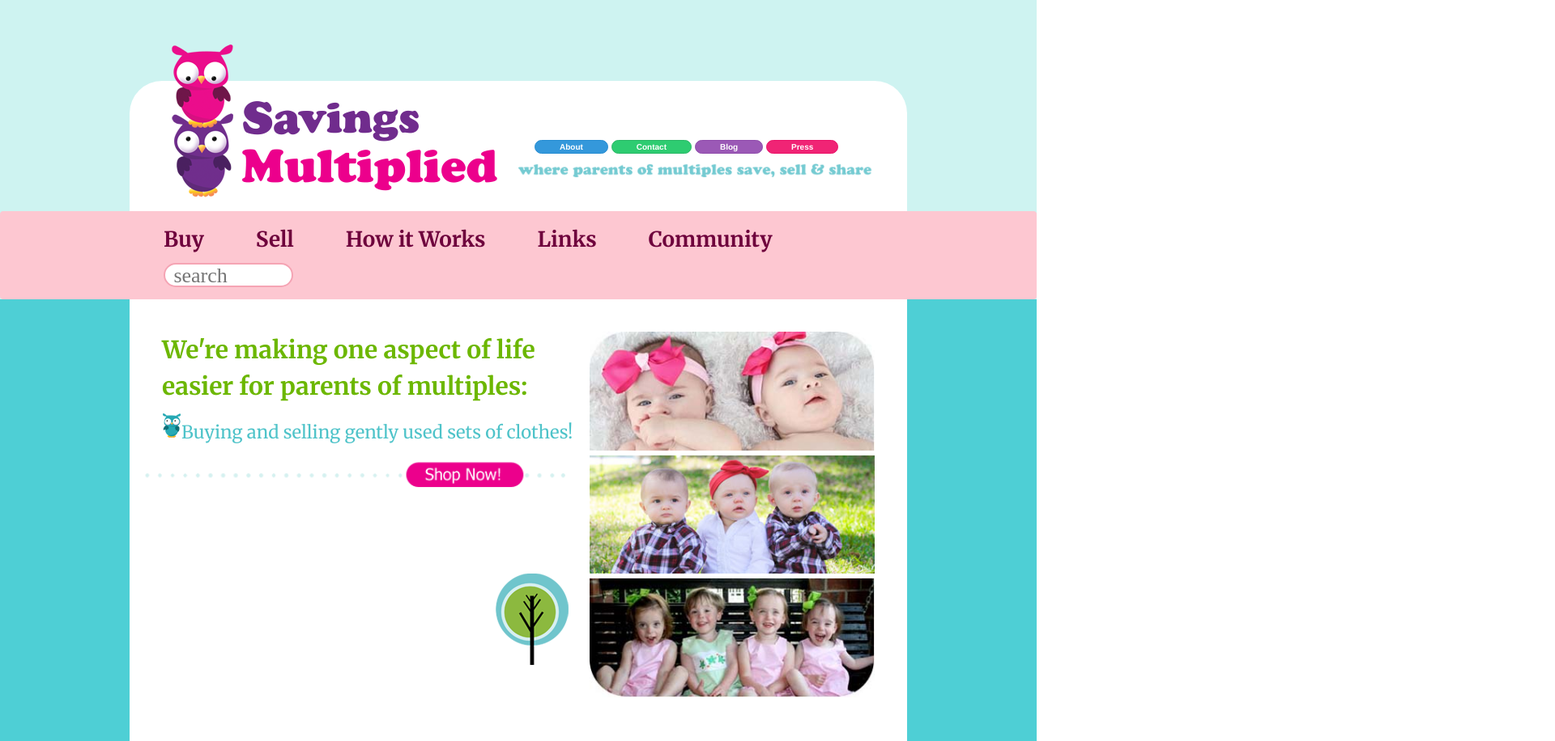
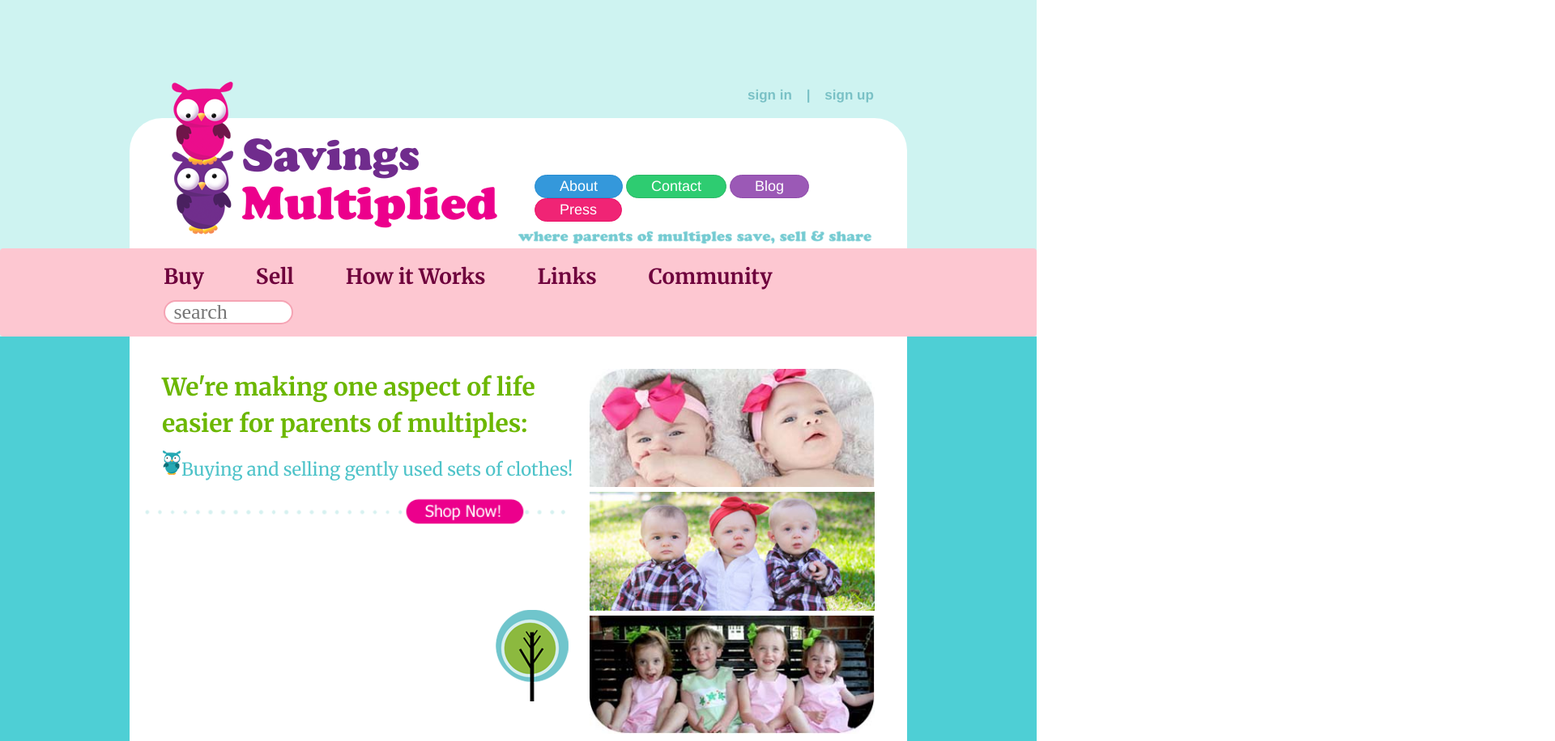
Before and after one commit to GregDick/groundwork-css-project, a website: page index.html in a window 1280 px wide. Shown: the top 916 px of the page at 81% size, 1920 px wide, since content can reach past the window. Drawn offline with Linux system fonts and the light colour scheme.

Commit message:
some final-ish touches

```diff
--- a/css/main.css
+++ b/css/main.css
@@ -1,6 +1,7 @@
 body {
   margin: 0;
   height: 100%;
+  overflow-x: hidden;
 }
 
 body .box {
@@ -95,7 +96,8 @@ ul.topnav li {
 
 ul button.round.button {
   padding: 0 30px 0;
-  font-size: 10px;
+  font-size: 18px;
+  font-weight: 400;
 }
 
 ul.topnav {
@@ -123,7 +125,7 @@ footer {
   width: 400px;
 }
 
-#footer ul {
+.footer ul {
   text-align: center;
 }
 
@@ -131,7 +133,7 @@ footer {
   padding: 30px;
 }
 
-#footer li {
+.footer li {
   margin: 2px;
   text-align: center;
   display: inline-block;
@@ -150,3 +152,13 @@ footer {
   font-weight: bold;
   color: #6e013c;
 }
+
+.sign-in {
+  position: relative;
+  left: 70%;
+}
+
+.sign-in li {
+  color: #43a1aa;
+  font-weight: bold;
+}
--- a/index.html
+++ b/index.html
@@ -28,6 +28,11 @@
 </head>
   <body>
     <div class="colorbox">
+      <ul class="footer sign-in">
+        <li>sign in</li>
+        <li>|</li>
+        <li>sign up</li>
+      </ul>
       <div class="box three centered fourths">
         <div class="row">
           <div class="one half">
@@ -35,7 +40,7 @@
           </div><!--logo section-->
           <div class="one half">
             <!--nav class="nav nocollapse"-->
-            <ul class="topnav">
+            <ul class="topnav desktop-only">
               <li><button class="blue round button" href="#">About</button></li>
               <li><button class="green round button" href="#">Contact</button></li>
               <li><button class="purple round button" href="#">Blog</button></li>
@@ -66,7 +71,7 @@
             <p>We're making one aspect of life easier for parents of multiples:</p>
             <p><img src="images/owl_bright_blue_32.png"/>Buying and selling gently used sets of clothes!</p>
             <img class="shop-now" src="images/left_2_shop_now.png"/>
-            <img src="images/tree.png" class="pull-right"/>
+            <img src="images/tree.png" class="pull-right desktop-only"/>
           </div>
           <div class="two fifths">
             <img src="images/twins.jpg"/>
@@ -85,7 +90,7 @@
           </nav>
         </div><!--fifth row (last graphical nav element)-->
       </div> <!--bottom box-->
-      <div id="footer">
+      <div class="footer">
         <ul>
           <li>Link Here</li>
           <li>|</li>
```
